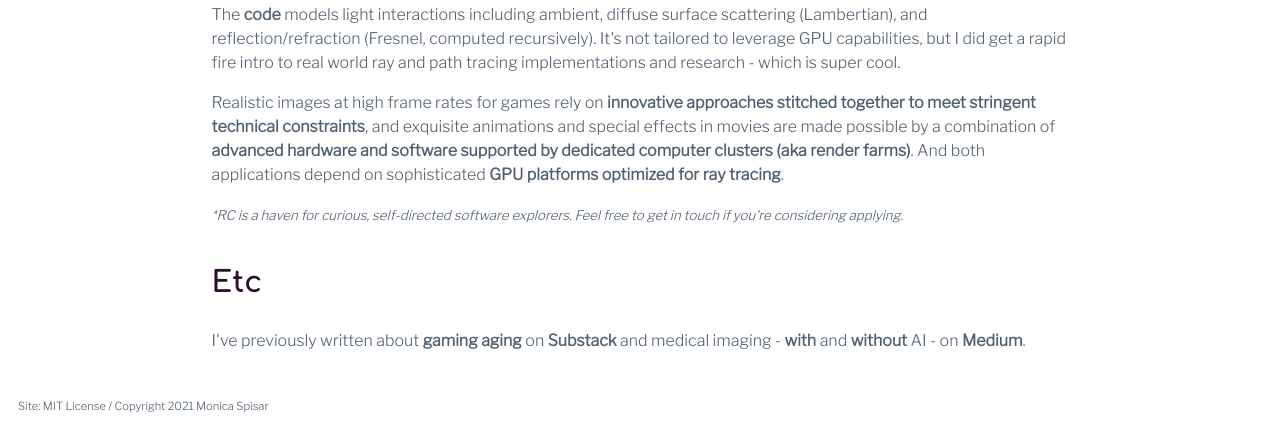
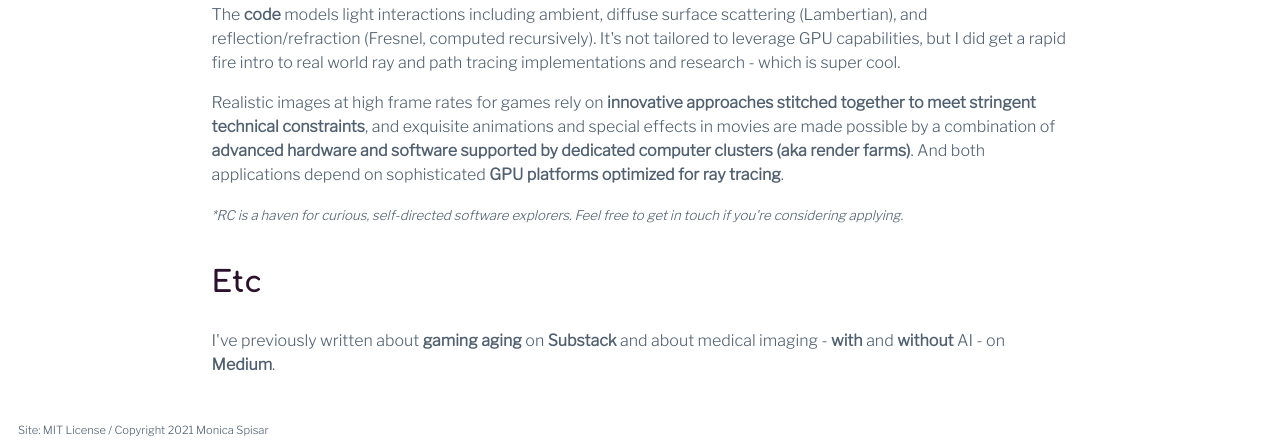
Before and after one commit to msyvr/monicaspisar, a plain HTML site: page index.html in a window 1280 px wide. Shown: the part 840-1285 px from the top of the page. Before the commit the page ends 1261 px from the top, so only its background shows below. Drawn offline with nearby package versions, Linux system fonts and the light colour scheme.

Commit message:
minor text edit

```diff
--- a/index.html
+++ b/index.html
@@ -58,7 +58,7 @@
         *RC is a haven for curious, self-directed software explorers. Feel free to get in touch if you're considering applying.
       </div>
       <p class="font_large">Etc</p>
-      <p>I've previously written about <a href="https://gamingaging.substack.com/p/longevity-home" target="_blank">gaming aging</a> on <a href="https://gamingaging.substack.com" target="_blank">Substack</a> and medical imaging - <a href="https://msyvr.medium.com/picture-perfect-ai-medical-imaging-f57eeb2b4b32" target="_blank">with</a> and <a href="https://msyvr.medium.com/how-medical-imaging-works-59e116ecdbe5" target="_blank">without</a> AI - on <a href="https://msyvr.medium.com/" target="_blank">Medium</a>.</p>
+      <p>I've previously written about <a href="https://gamingaging.substack.com/p/longevity-home" target="_blank">gaming aging</a> on <a href="https://gamingaging.substack.com" target="_blank">Substack</a> and about medical imaging - <a href="https://msyvr.medium.com/picture-perfect-ai-medical-imaging-f57eeb2b4b32" target="_blank">with</a> and <a href="https://msyvr.medium.com/how-medical-imaging-works-59e116ecdbe5" target="_blank">without</a> AI - on <a href="https://msyvr.medium.com/" target="_blank">Medium</a>.</p>
     </div>
   </div>
   <div class="fontfooter" style="margin-left: 10px; margin-top: 30px;">
```
